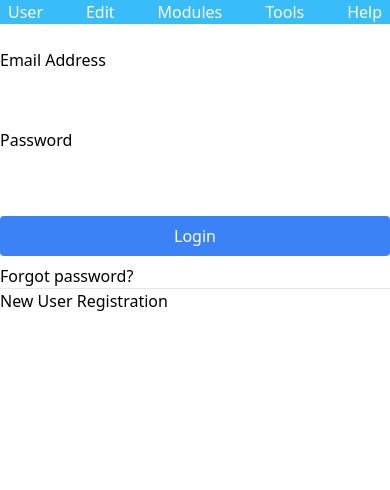
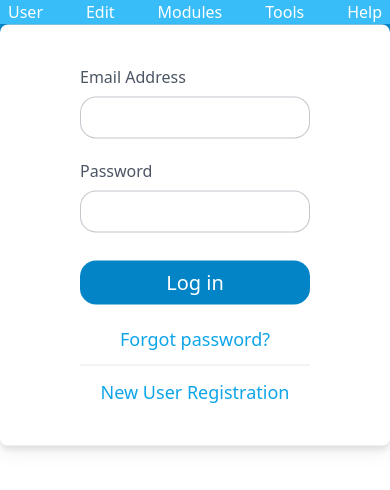
Before and after one commit to UmiKami/paytrack-frontend, a React (Vite) app: page /login in a window 390 px wide. Shown: the top 490 px of the page. Built offline with nearby package versions, Linux system fonts and the light colour scheme; no server answers.

Commit message:
added responsiveness and improved layout

```diff
--- a/src/views/Home.tsx
+++ b/src/views/Home.tsx
@@ -4,10 +4,10 @@ import "./Home.css"
 const Home = () => {
     return (
         <div className=" h-[100vh]">
-            <h1 className="text-7xl text-center font-bold bg-blue-600 py-[15vh] text-white text-shadow">Welcome to PayTrack</h1>
+            <h1 className="text-7xl text-center font-bold bg-sky-600 py-[15vh] text-white text-shadow">Welcome to PayTrack</h1>
             <div className="flex flex-col h-[25vh] items-center justify-end my-auto">
                 <Link to="/login" className="bg-blue-500  text-center text-2xl text-white p-2 rounded w-52 my-2">Login</Link>
-                <Link to="/register" className="bg-red-500  text-center text-2xl text-white p-2 rounded w-52 my-2">Register</Link>
+                <Link to="/employee/register" className="bg-red-500  text-center text-2xl text-white p-2 rounded w-52 my-2">Register</Link>
             </div>
         </div>
     )
--- a/src/views/Login.tsx
+++ b/src/views/Login.tsx
@@ -19,25 +19,25 @@ const Login = () => {
 
 
     return (
-        <div className="h-[100vh]">
-            <h1 className="text-white font-black">PayTrack</h1>
+        <div className="h-[100vh] relative">
+            <h1 className="text-7xl text-center font-bold bg-sky-600 pb-[15vh] text-white text-shadow">PayTrack</h1>
 
-            <form onSubmit={handleSubmit}>
-                <div className="">
+            <form className="xl:w-[30%] md:w-[60%] sm:w-[80%] w-[100%] flex flex-col gap-3 rounded-lg px-20 py-10 bg-white drop-shadow-lg absolute top-[25%] left-1/2 transform -translate-x-1/2 -translate-y-1/2" onSubmit={handleSubmit}>
+                <div className="text-gray-600">
                     <label htmlFor="email">Email Address</label>
-                    <input type="email" name="email" id="email" className="block w-full p-2 my-2" />
+                    <input type="email" name="email" id="email" className="block w-full rounded-2xl p-2 my-2 border-[1px] border-opacity-40 border-gray-500" />
                 </div>
 
-                <div className="">
+                <div className="text-gray-600">
                     <label htmlFor="password">Password</label>
-                    <input type="password" name="password" id="password" className="block w-full p-2 my-2" />
+                    <input type="password" name="password" id="password" className="block rounded-2xl border-[1px] border-opacity-40 border-gray-500 w-full p-2 my-2" />
                 </div>
 
-                <button type="submit" className="bg-blue-500 text-white p-2 rounded w-full my-2">Login</button>
+                <button type="submit" className="bg-sky-600 rounded-2xl text-white p-2 text-xl w-full my-2">Log in</button>
 
-                <Link to="/forgot-passoword" className="text-center">Forgot password?</Link>
+                <Link to="/forgot-passoword" className="text-center text-lg text-sky-500">Forgot password?</Link>
                 <hr />
-                <Link to="/register" className="text-center">New User Registration</Link>
+                <Link to="/employee/register" className="text-center text-lg text-sky-500">New User Registration</Link>
             </form>
         </div>
     )
--- a/src/views/Register.tsx
+++ b/src/views/Register.tsx
@@ -1,8 +1,19 @@
-import { Link, useNavigate } from "react-router-dom"
+import { Link, useNavigate, useSearchParams } from "react-router-dom"
 import axios from "../components/axiosConfig";
+import { useEffect, useState } from "react";
 
 const Register = () => {
     const navigate = useNavigate()
+
+    const [searchParams, setSearchParams] = useSearchParams()
+    const [showTokenInput, setShowTokenInput] = useState(false)
+
+    useEffect(() => {
+        if (searchParams.get("token") === null) {
+            alert("You need a token to register. Please input it in the token field. Otherwsie please reach out to the admin team to send you one.")
+            setShowTokenInput(true)
+        }
+    }, [])
 
     function handleSubmit(e: React.FormEvent<HTMLFormElement>) {
         e.preventDefault()
@@ -15,6 +26,7 @@ const Register = () => {
         }).then((response) => {
             console.log(response)
             alert("Registration successful. Please login to continue.")
+            setShowTokenInput(false)
             navigate("/login")
         }).catch((error) => {
             console.log(error)
@@ -22,36 +34,39 @@ const Register = () => {
     }
 
     return (
-        <div className="h-[100vh]">
-            <h1 className="text-white font-black">PayTrack</h1>
+        <div className="h-[100vh] relative">
+            <h1 className="text-7xl text-center font-bold bg-sky-600 pb-[15vh] text-white text-shadow">PayTrack</h1>
 
-            <p className="text-center">New User Registration</p>
-
-            <form onSubmit={handleSubmit}>
+            <form className="xl:w-[30%] md:w-[60%] sm:w-[80%] w-[100%] flex flex-col gap-3 rounded-lg px-20 py-10 bg-white drop-shadow-lg absolute top-[36%] left-1/2 transform -translate-x-1/2 -translate-y-1/2" onSubmit={handleSubmit}>
                 <div>
                     <label htmlFor="email">Email Address</label>
-                    <input type="email" name="email" id="email" className="block w-full p-2 my-2" />
+                    <input type="email" name="email" id="email" className="block rounded-2xl border-[1px] border-opacity-40 border-gray-500 w-full p-2 my-2" />
                 </div>
 
                 <div>
                     <label htmlFor="password">Password</label>
-                    <input type="password" name="password" id="password" className="block w-full p-2 my-2" />
+                    <input type="password" name="password" id="password" className="block rounded-2xl border-[1px] border-opacity-40 border-gray-500 w-full p-2 my-2" />
                 </div>
 
                 <div>
                     <label htmlFor="secQuestion">Security Question</label>
-                    <input type="text" name="secQuestion" id="secQuestion" className="block w-full p-2 my-2" />
+                    <input type="text" name="secQuestion" id="secQuestion" className="block rounded-2xl border-[1px] border-opacity-40 border-gray-500 w-full p-2 my-2" />
                 </div>
 
                 <div>
                     <label htmlFor="secAnswer">Security Answer</label>
-                    <input type="text" name="secAnswer" id="secAnswer" className="block w-full p-2 my-2" />
+                    <input type="text" name="secAnswer" id="secAnswer" className="block rounded-2xl border-[1px] border-opacity-40 border-gray-500 w-full p-2 my-2" />
                 </div>
 
-                <button type="submit" className="bg-blue-500 text-white p-2 rounded w-full my-2">Save</button>
-                <Link to="/" className="bg-blue-500 text-white p-2 rounded w-full my-2">Cancel</Link>
+                {showTokenInput && <div>
+                    <label htmlFor="token" className="text-red-500 animate-pulse">Token</label>
+                    <input type="text" name="token" id="token" placeholder="Place your token here" className="block rounded-2xl border-[1px] border-opacity-40 border-gray-500 w-full p-2 my-2" />
+                </div>}
+
+                <button type="submit" className="text-center bg-blue-500 text-white rounded-2xl p-2  w-full my-2">Save</button>
+                <Link to="/" className="text-center bg-red-500 text-white p-2  rounded-2xl w-full my-2">Cancel</Link>
                 <hr />
-                <p>Already have an account? <Link to="/login">Login</Link> </p>
+                <p className="text-center">Already have an account? <Link className="text-lg text-sky-500" to="/login">Login</Link> </p>
             </form>
         </div>
     )
```
